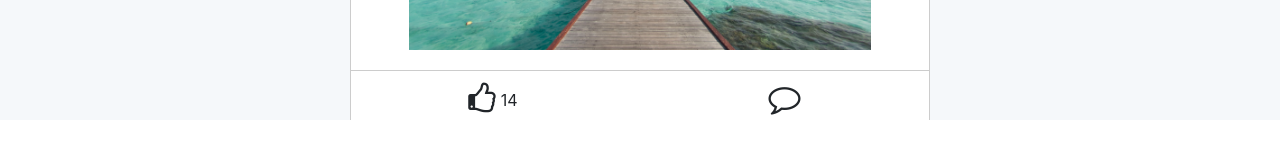
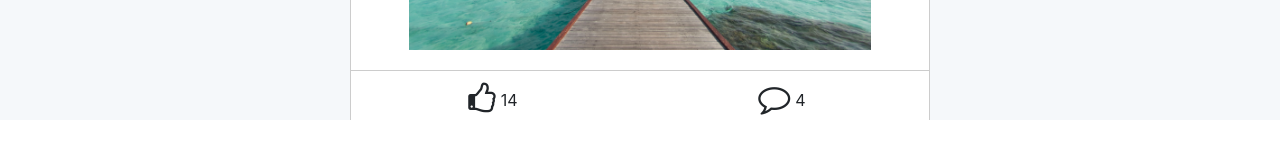
Before and after one commit to stevenGarciaDev/PhuketList, a React (Create React App) app in the folder front-end/: page /activityFeed in a window 1280 px wide. Shown: the part 640-794 px from the top of the page. Built offline with nearby package versions, Linux system fonts and the light colour scheme.

Commit message:
Update comment front end UI.

```diff
--- a/front-end/package.json
+++ b/front-end/package.json
@@ -37,6 +37,7 @@
     "not op_mini all"
   ],
   "devDependencies": {
+    "case-sensitive-paths-webpack-plugin": "^2.2.0",
     "eslint-plugin-flowtype": "^3.4.2",
     "eslint-plugin-import": "^2.16.0",
     "eslint-plugin-jsx-a11y": "^6.2.1",
--- /dev/null
+++ b/front-end/src/components/Comment.jsx
@@ -0,0 +1,17 @@
+import React from 'react';
+
+const Comment = (props) => {
+  return (
+    <div className="comment-container">
+      <div className="Comment Post">
+        <img className="post-profile-img" />
+        <h1 className="post-author">John Smith</h1>
+        <p className="comment-content">
+          Beyonce had one of the greatest videos of all time.
+        </p>
+      </div>
+    </div>
+  );
+}
+
+export default Comment;
--- /dev/null
+++ b/front-end/src/components/CommentForm.jsx
@@ -0,0 +1,35 @@
+import React, { Component } from 'react';
+import Joi from "joi-browser";
+import Form from './common/form';
+
+class CommentForm extends Form {
+
+  constructor(props) {
+    super(props);
+    this.state = {
+      data: { comment: "" },
+      errors: {}
+    };
+  }
+
+  schema = {
+    comment: Joi.string().max(144).required()
+  };
+
+  doSubmit = async () => {
+
+  };
+
+  render() {
+    return (
+      <div className="comment-container">
+        <form onSubmit={this.handleSubmit} className="comment-input">
+          {this.renderInput("comment", "", "text", "Add a comment...")}
+          {this.renderButton("Submit")}
+        </form>
+      </div>
+    );
+  }
+}
+
+export default CommentForm;
--- /dev/null
+++ b/front-end/src/components/CommentIcon.jsx
@@ -0,0 +1,25 @@
+import React from 'react';
+import CommentForm from './CommentForm';
+import Comment from './Comment';
+
+const CommentIcon = (props) =>  {
+
+  const { amount, displayComments } = props;
+
+  return (
+    <React.Fragment>
+      <div className="comment-icon-container">
+        <i onClick={props.handleDropdown} className="fa fa-comment-o fa-2x" aria-hidden="true"></i>
+        <span>{amount}</span>
+      </div>
+      { displayComments &&
+        <div>
+          <CommentForm />
+          <Comment />
+        </div>
+      }
+    </React.Fragment>
+  );
+}
+
+export default CommentIcon;
--- a/front-end/src/components/common/form.jsx
+++ b/front-end/src/components/common/form.jsx
@@ -29,6 +29,7 @@ class Form extends Component {
     e.preventDefault();
 
     const errors = this.validate();
+    console.log("error!!", errors);
     this.setState({ errors: errors || {} });
 
     if (errors) return;
--- a/front-end/src/components/post.jsx
+++ b/front-end/src/components/post.jsx
@@ -1,5 +1,6 @@
 import React, { Component } from 'react';
-import Like from './like';
+import Like from './Like';
+import CommentIcon from './CommentIcon';
 import photo from '../assets/images/jackie-tsang-458443-unsplash.jpg';
 
 
@@ -11,25 +12,37 @@ class Post extends Component {
       img: "",
       textContent: "",
       likes: 14,
-      didLike: false
+      didLike: false,
+      comments: 4,
+      displayComments: false
     };
   }
 
   handleLike = () => {
     const { didLike, likes } = this.state;
-    const prevLikeState = !didLike; // toggle
+    const currentLikeStatus = !didLike; // toggle
 
-    const amount = prevLikeState ? likes + 1 : likes - 1;
-    console.log(amount);
+    const amount = currentLikeStatus ? likes + 1 : likes - 1;
 
     this.setState({
-      didLike: !this.state.didLike,
+      didLike: currentLikeStatus,
       likes: amount
     });
   }
 
+  handleCommentsDropdown = () => {
+    this.setState({
+      displayComments: !this.state.displayComments
+    });
+  }
+
   render() {
-    const { didLike, likes } = this.state;
+    const {
+      didLike,
+      likes,
+      comments,
+      displayComments
+    } = this.state;
 
     return (
       <div className="Post">
@@ -43,10 +56,14 @@ class Post extends Component {
         <img className="post-img" src={photo} alt="Post" />
 
         <div>
-          <Like hasLiked={didLike} totalLikes={likes} onClick={this.handleLike} />
-          <div className="comment-container">
-            <i className="fa fa-comment-o fa-2x" aria-hidden="true"></i>
-          </div>
+          <Like
+            hasLiked={didLike}
+            totalLikes={likes}
+            onClick={this.handleLike} />
+          <CommentIcon
+            amount={comments}
+            displayComments={displayComments}
+            handleDropdown={this.handleCommentsDropdown} />
         </div>
       </div>
     );
--- a/front-end/src/components/postForm.jsx
+++ b/front-end/src/components/postForm.jsx
@@ -12,7 +12,7 @@ class PostForm extends Form {
   }
 
   schema = {
-    post: Joi.string()
+    text: Joi.string()
       .max(255)
       .required(),
     photo: Joi.string()
@@ -28,7 +28,7 @@ class PostForm extends Form {
 
         <form onSubmit={this.handleSubmit}>
           <div className="new-post-input">
-            {this.renderInput("post", "", "text", "Add a new post...")}
+            {this.renderInput("text", "", "text", "Add a new post...")}
           </div>
           <span>
             <i className="fa fa-camera fa-2x" aria-hidden="true"></i>
--- a/front-end/src/index.css
+++ b/front-end/src/index.css
@@ -269,7 +269,7 @@ User Profile
 Like component
 ---------- */
 
-.like-container, .comment-container {
+.like-container, .comment-icon-container {
   display: inline-block;
   border-top: 1px solid #cccccc;
   width: 50%;
@@ -277,12 +277,33 @@ Like component
   padding: 8px;
 }
 
-.like-container span {
+.like-container span, .comment-icon-container span {
   padding: 5px;
 }
 
+.comment-icon-container {
+  display: inline-block;
+}
+
 .comment-container {
-  display: inline-block;
+  margin: 10px 0px;
+}
+
+.Comment {
+  border: 1px solid #cccccc;
+  width: 80%;
+  border-radius: 10px;
+  margin: 0 auto;
+  background-color: #f9f9f9;
+}
+
+.comment-content {
+  font-size: 14px;
+}
+
+.comment-input {
+  margin: 0 auto;
+  width: 80%;
 }
 
 /* ---------
```
Also changed, not shown: front-end/src/components/common/comment.jsx (deleted, +0 -7 lines).
